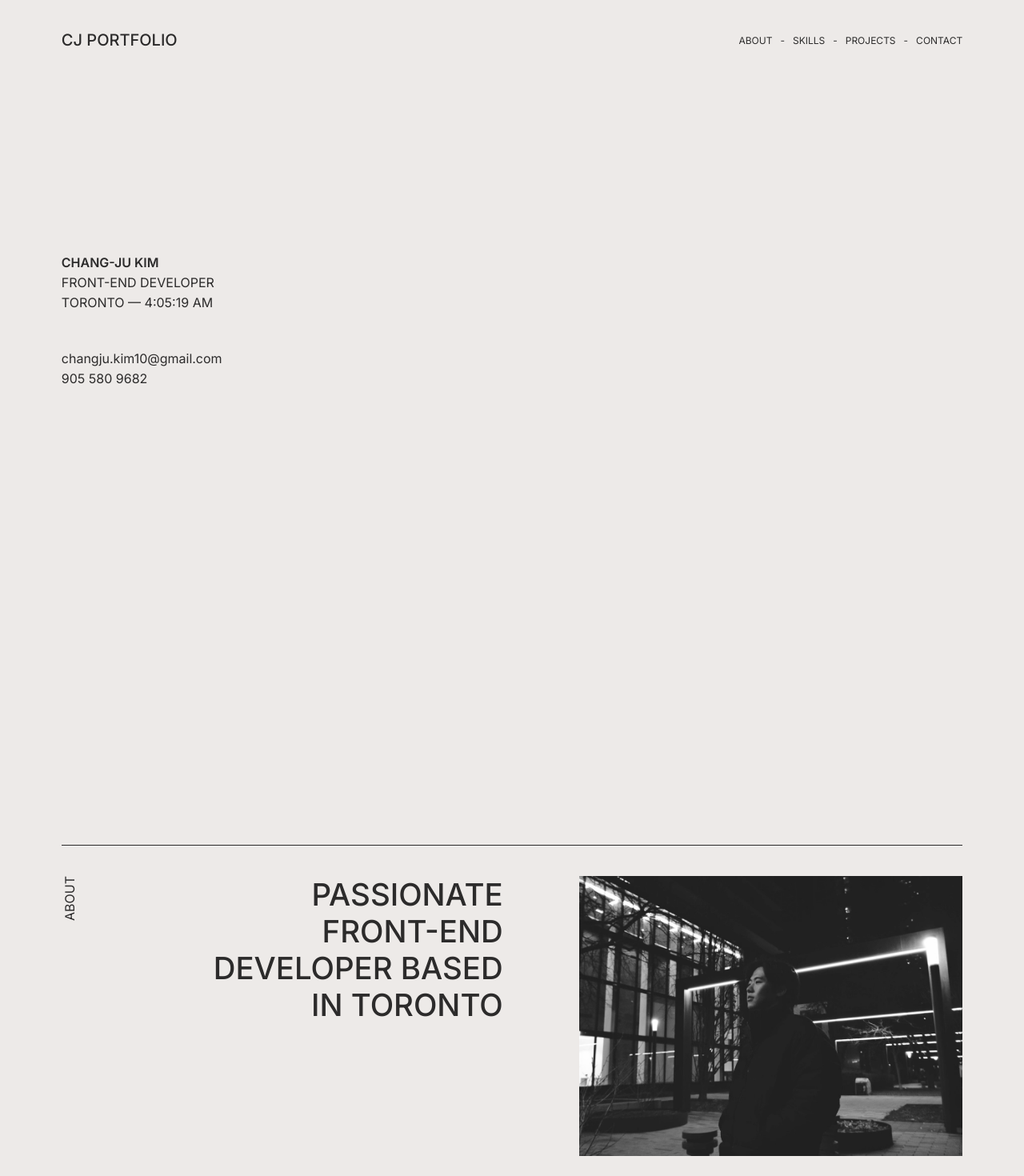
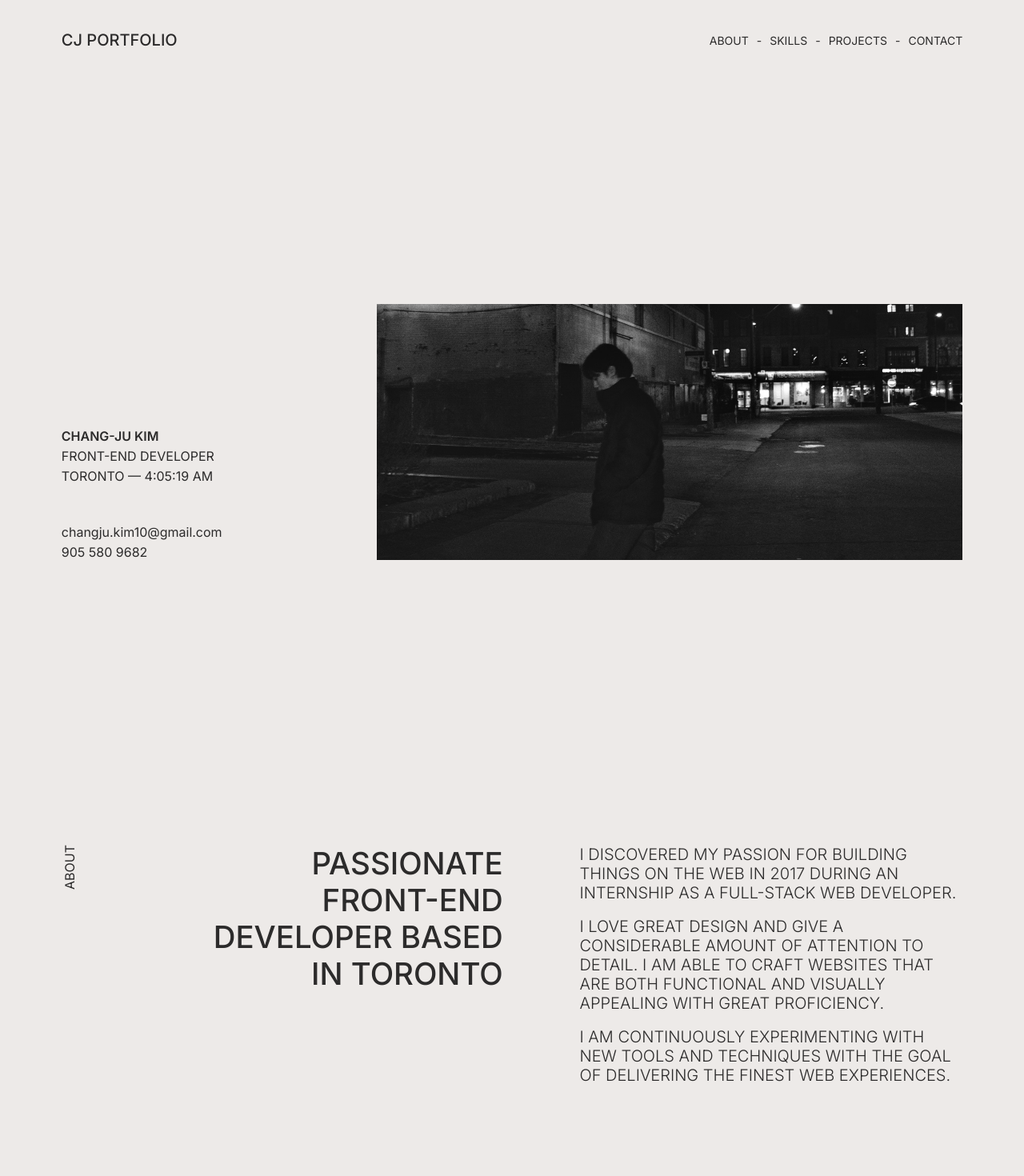
Before and after one commit to cjoak1028/portfolio-v1, a React (Create React App) app: page / in a window 1280 px wide. Shown: the top 1470 px of the page at 80% size. Built offline with nearby package versions, Linux system fonts and the light colour scheme.

Commit message:
Hero rework

```diff
--- a/src/App.js
+++ b/src/App.js
@@ -13,7 +13,7 @@ function App() {
       <Header />
       <div className="padding-x">
         <Hero />
-        <Section title={"about"} rotate={true} border={true}>
+        <Section title={"about"} rotate={true} border={false}>
           <About />
         </Section>
         <Section title={"skills"} rotate={false}>
--- a/src/components/About/About.js
+++ b/src/components/About/About.js
@@ -8,7 +8,7 @@ const About = () => {
         <h3>PASSIONATE FRONT-END DEVELOPER BASED IN TORONTO</h3>
       </div>
       <div className={styles["container-2"]}>
-        <div className={styles["img-container"]}></div>
+        {/* <div className={styles["img-container"]}></div> */}
         <p>
           I DISCOVERED MY PASSION FOR BUILDING THINGS ON THE WEB IN 2017 DURING
           AN INTERNSHIP AS A FULL-STACK WEB DEVELOPER.
--- a/src/components/About/About.module.css
+++ b/src/components/About/About.module.css
@@ -20,7 +20,7 @@
 
 .img-container {
     height: clamp(20rem, 30vw, 35rem);
-    background-image: url('../../assets/cj_desktop.JPG');
+    background-image: url('../../assets/hero-image-2.JPG');
     background-position: 50% 40%;
     background-repeat: no-repeat;
     margin-bottom: 2.5rem;
--- a/src/components/Header/Header.module.css
+++ b/src/components/Header/Header.module.css
@@ -2,7 +2,7 @@
     height: clamp(6.3rem, 10vw, 10rem);
     position: fixed;
     width: 100%;
-    background-color: rgba(237, 234, 232, 0.9);
+    /* background-color: rgba(237, 234, 232, 0.9); */
     z-index: 100;
 }
 
--- a/src/components/Header/Navigation.module.css
+++ b/src/components/Header/Navigation.module.css
@@ -2,7 +2,7 @@
     display: none;
     font-weight: var(--fw-regular);
     /* font-size: clamp(1.2rem, 1.3vw, 1.4rem); */
-    font-size: 1.2rem;
+    font-size: 1.4rem;
     text-transform: uppercase;
 }
 
--- a/src/components/Hero/Hero.js
+++ b/src/components/Hero/Hero.js
@@ -19,7 +19,8 @@ const Hero = () => {
   }, []);
 
   return (
-    <div className={`${styles.hero} flex flex-d-c flex-jc-c`}>
+    <div className={styles.hero}>
+      <div className={styles["hero-text"]}>
         <div className={styles.about}>
           <p className={styles.name}>Chang-Ju Kim</p>
           <p>Front-End Developer</p>
@@ -33,6 +34,8 @@ const Hero = () => {
           <p>905 580 9682</p>
         </div>
       </div>
+      <div className={styles["hero-image"]}></div>
+    </div>
   );
 };
 
--- a/src/components/Hero/Hero.module.css
+++ b/src/components/Hero/Hero.module.css
@@ -1,7 +1,16 @@
 .hero {
+    /* min-height: calc(100vh - clamp(6.3rem, 10vw, 10rem)); */
     min-height: 100vh;
+    padding: clamp(6.3rem, 10vw, 10rem) 0;
     text-transform: uppercase;
     margin-bottom: clamp(15rem, 20vw, 30rem);
+    display: flex;
+    align-items: flex-end;
+    justify-content: space-between;
+}
+
+.hero-text {
+    display: inline-block;
 }
 
 .name {
@@ -24,3 +33,13 @@ p {
 .email {
     text-transform: lowercase;
 }
+
+.hero-image {
+    height: 40vh;
+    width: 65%;
+    background-image: url('../../assets/hero-image.JPG');
+    background-position: 50% 30%;
+    background-repeat: no-repeat;
+    background-size: cover;
+    margin-left: 4rem;
+}
--- a/src/components/Layout/Section.module.css
+++ b/src/components/Layout/Section.module.css
@@ -6,7 +6,8 @@
 
 .section-title {
     margin-bottom: 2rem;
-    font-size: clamp(1.6rem, 1vw, 2rem);
+    /* font-size: clamp(1.6rem, 1vw, 2rem); */
+    font-size: 1.6rem;
     font-weight: var(--fw-regular);
 }
 
```
Also changed, not shown: src/assets/hero-image-2.JPG (added), src/assets/hero-image.JPG (added). Lines whose indentation alone changed are shown as unchanged.
